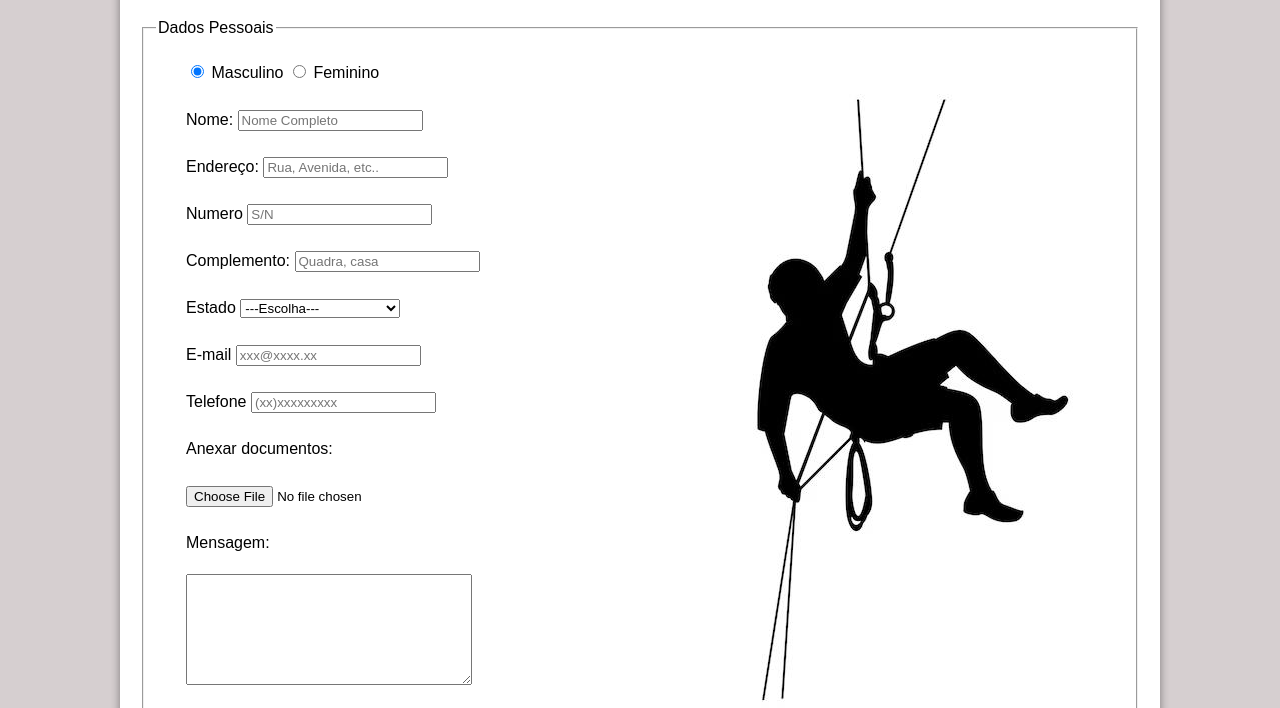
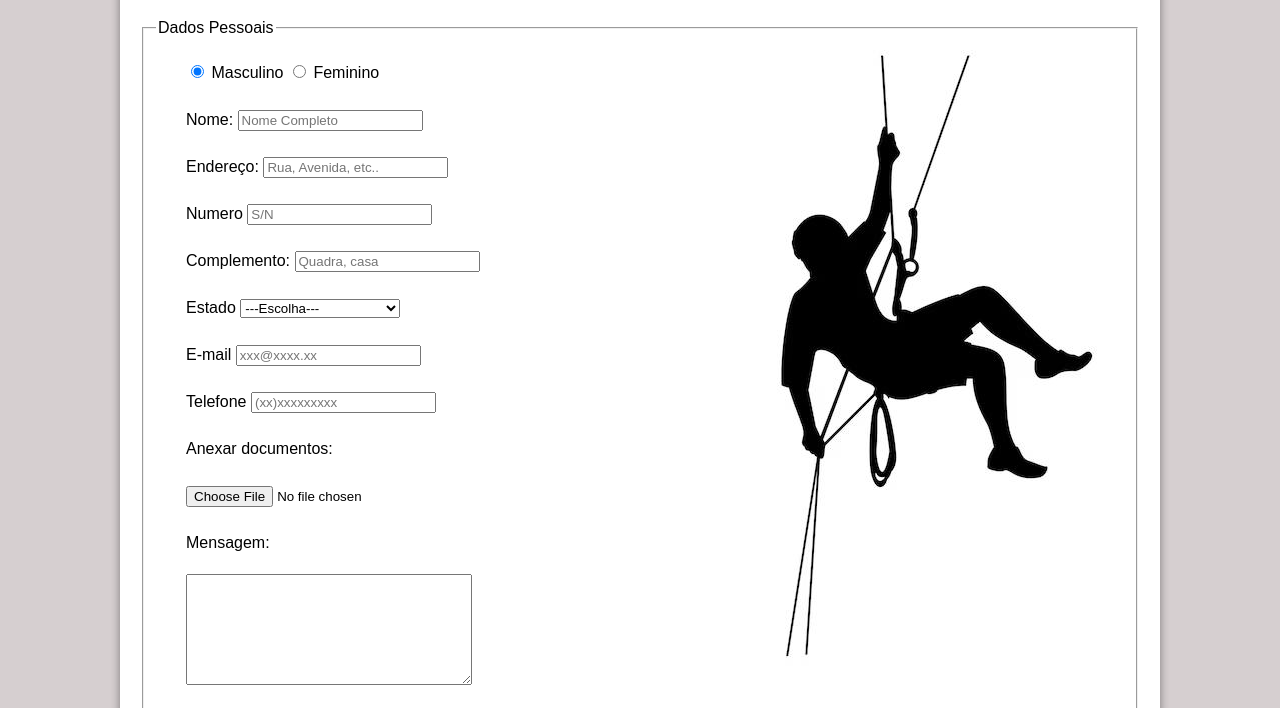
Before and after one commit to emersonbatista-git/Projeto-HTML, a plain HTML site: page contato.html in a window 1280 px wide. Shown: the part 91-799 px from the top of the page. Drawn offline with Linux system fonts and the light colour scheme.

Commit message:
Update contato.html

```diff
--- a/contato.html
+++ b/contato.html
@@ -10,10 +10,10 @@
 </head>
 <body>
 
-    <main>
+    <main class="rapel">
         <h1>Fale Conosco</h1>
         <form action="formulario.php" method="post" autocomplete="on">
-        <fieldset class="rapel">
+        <fieldset>
         <legend>Dados Pessoais</legend>
 
         <p>
```
